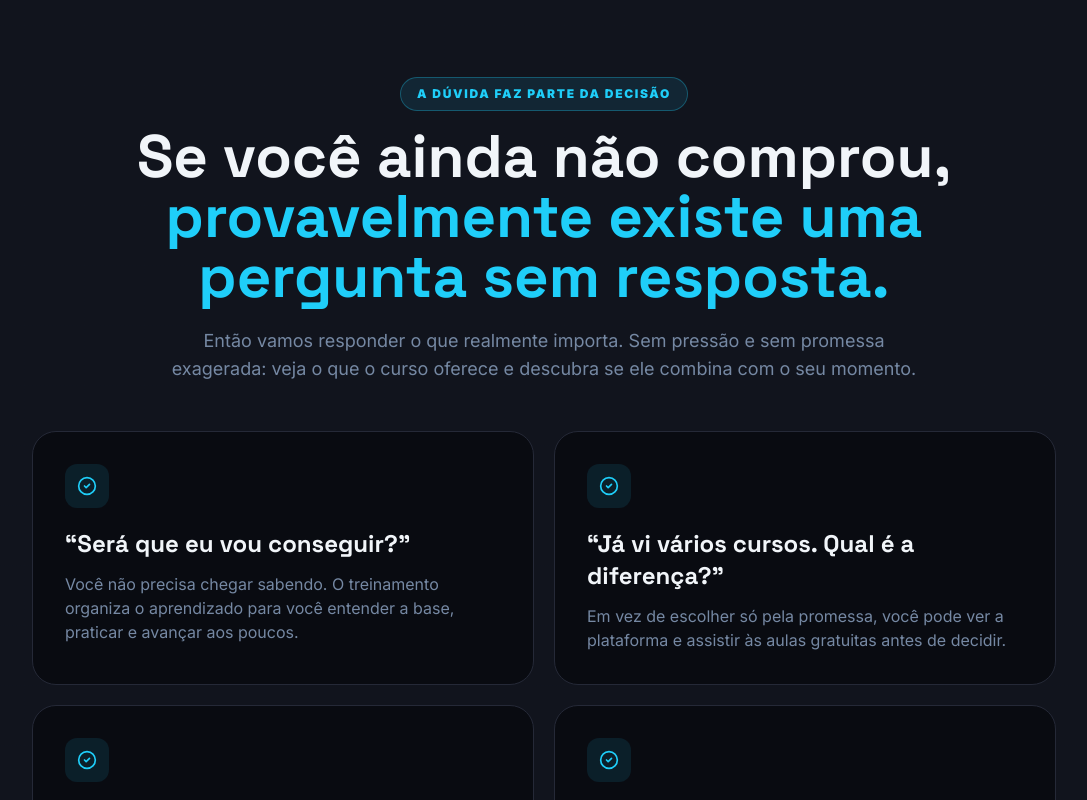
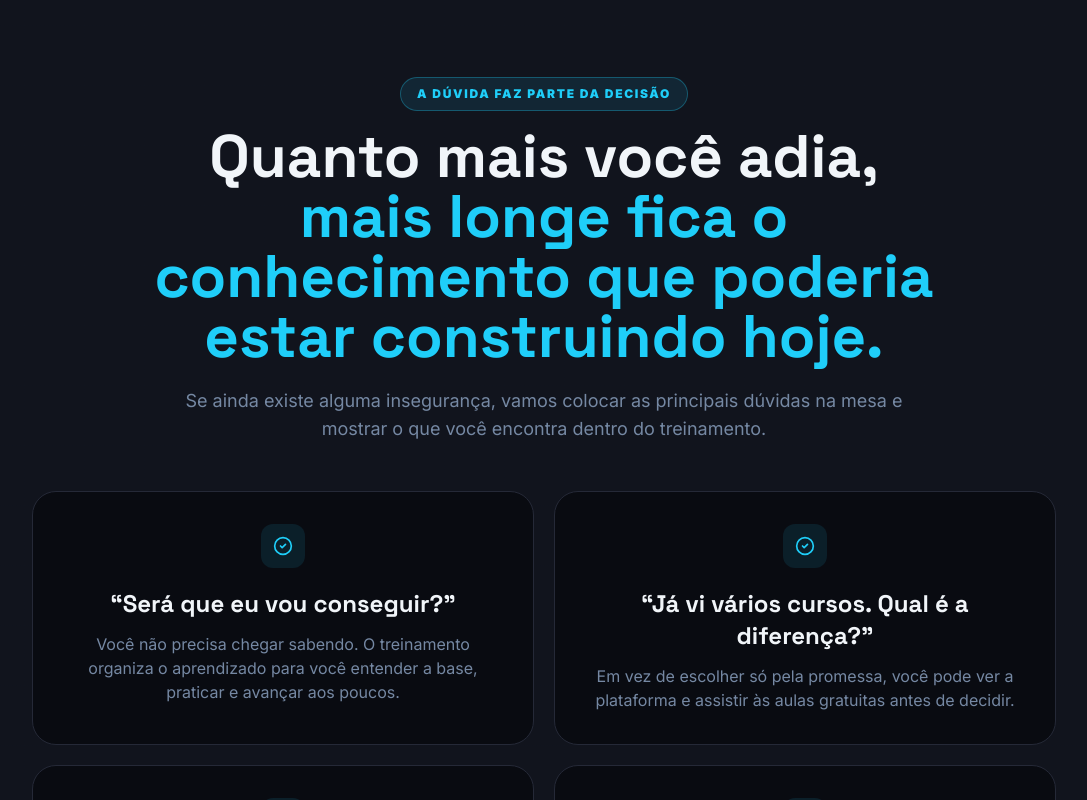
Before and after one commit to botelhoenzo90-bit/remarketingjunior, a React (Vite) app: page / in a window 1280 px wide. Shown: the part 1280-2080 px from the top of the page, without its empty margins (96-1183 px from the left). Built offline with nearby package versions, Linux system fonts and the light colour scheme; the HTML template or start-up script is replaced by a standard one.

Commit message:
Ajusta título da primeira seção para remarketing

```diff
--- a/src/components/landing/RetargetingSection.tsx
+++ b/src/components/landing/RetargetingSection.tsx
@@ -16,16 +16,16 @@ const RetargetingSection = () => (
     <div className="relative mx-auto max-w-6xl px-4">
       <motion.div initial={{ opacity: 0, y: 18 }} whileInView={{ opacity: 1, y: 0 }} viewport={{ once: true }} className="mx-auto max-w-4xl text-center">
         <span className="mb-4 inline-flex rounded-full border border-primary/30 bg-primary/10 px-4 py-2 text-xs font-black uppercase tracking-[0.14em] text-primary">A dúvida faz parte da decisão</span>
-        <h2 className="font-display text-3xl font-black leading-tight sm:text-5xl lg:text-6xl">Se você ainda não comprou,<span className="block text-primary">provavelmente existe uma pergunta sem resposta.</span></h2>
-        <p className="mx-auto mt-5 max-w-3xl text-base leading-relaxed text-muted-foreground sm:text-lg">Então vamos responder o que realmente importa. Sem pressão e sem promessa exagerada: veja o que o curso oferece e descubra se ele combina com o seu momento.</p>
+        <h2 className="font-display text-3xl font-black leading-tight sm:text-5xl lg:text-6xl">Quanto mais você adia,<span className="block text-primary">mais longe fica o conhecimento que poderia estar construindo hoje.</span></h2>
+        <p className="mx-auto mt-5 max-w-3xl text-base leading-relaxed text-muted-foreground sm:text-lg">Se ainda existe alguma insegurança, vamos colocar as principais dúvidas na mesa e mostrar o que você encontra dentro do treinamento.</p>
       </motion.div>
 
       <div className="mx-auto mt-12 grid max-w-5xl gap-5 md:grid-cols-2">
         {doubts.map((item, i) => (
-          <motion.div key={item.title} initial={{ opacity: 0, y: 18 }} whileInView={{ opacity: 1, y: 0 }} viewport={{ once: true }} transition={{ delay: i * 0.07 }} className="rounded-3xl border border-border bg-background p-7 transition-all duration-300 hover:-translate-y-1 hover:border-primary/40 hover:shadow-[0_18px_50px_hsl(192_95%_55%/0.08)] sm:p-8">
-            <div className="mb-5 flex h-11 w-11 items-center justify-center rounded-xl bg-primary/10 text-primary"><CheckCircle2 className="h-5 w-5" /></div>
+          <motion.div key={item.title} initial={{ opacity: 0, y: 18 }} whileInView={{ opacity: 1, y: 0 }} viewport={{ once: true }} transition={{ delay: i * 0.07 }} className="rounded-3xl border border-border bg-background p-7 text-center transition-all duration-300 hover:-translate-y-1 hover:border-primary/40 hover:shadow-[0_18px_50px_hsl(192_95%_55%/0.08)] sm:p-8">
+            <div className="mx-auto mb-5 flex h-11 w-11 items-center justify-center rounded-xl bg-primary/10 text-primary"><CheckCircle2 className="h-5 w-5" /></div>
             <h3 className="font-display text-xl font-black text-foreground sm:text-2xl">{item.title}</h3>
-            <p className="mt-3 text-sm leading-relaxed text-muted-foreground sm:text-base">{item.text}</p>
+            <p className="mx-auto mt-3 max-w-xl text-sm leading-relaxed text-muted-foreground sm:text-base">{item.text}</p>
           </motion.div>
         ))}
       </div>
```
